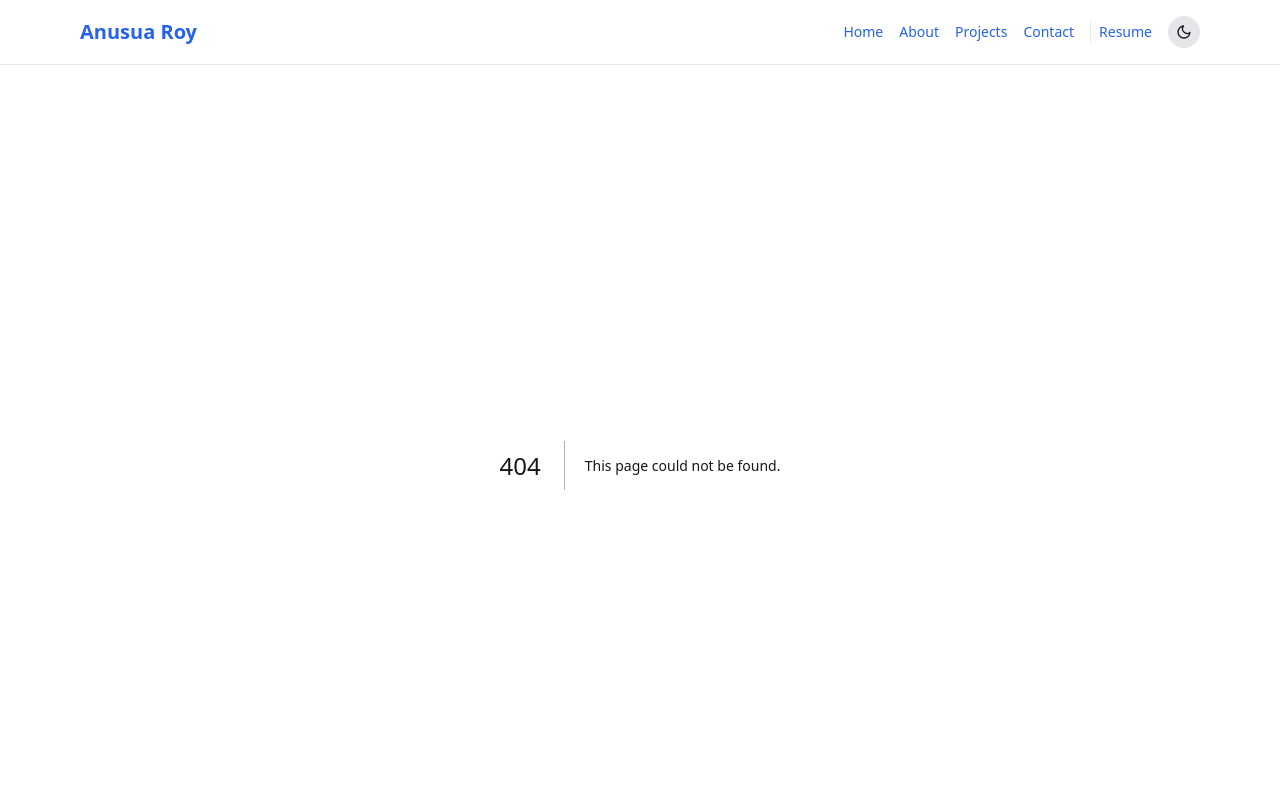
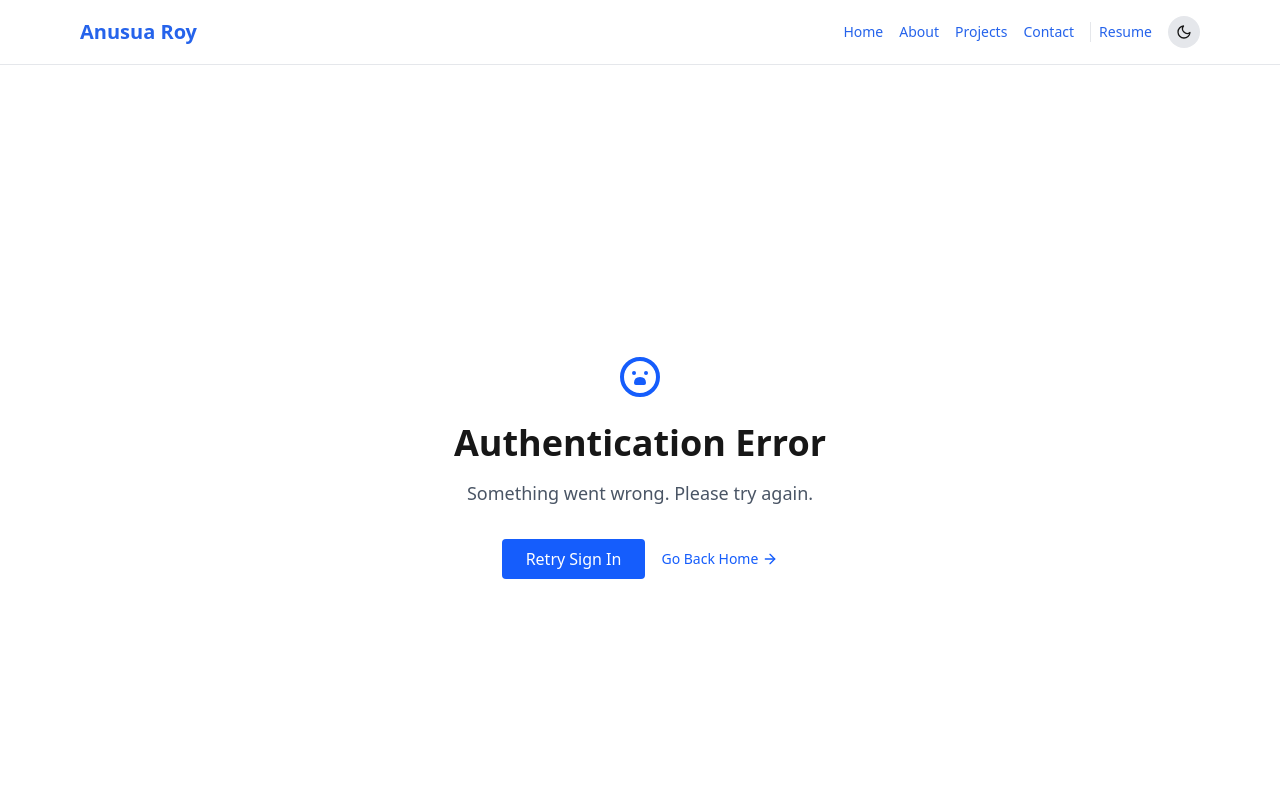
Before and after one commit to anusua-roy/my-portfolio, a Next.js app: page /api/auth/error in a window 1280 px wide. Before the commit this address had no page. Shown: the top 800 px of the page. Built offline with nearby package versions, Linux system fonts and the light colour scheme.

Commit message:
error and sign in fallback pages customised

```diff
--- a/src/app/admin/page.tsx
+++ b/src/app/admin/page.tsx
@@ -2,6 +2,7 @@
 
 import { useSession, signIn, signOut } from "next-auth/react";
 import { FcGoogle } from "react-icons/fc";
+import GoogleSignInButton from "@/components/GoogleSignInButton";
 
 export default function AdminPage() {
   const { data: session, status } = useSession();
@@ -15,14 +16,7 @@ export default function AdminPage() {
           You need to sign in with your Google account to access this area.
         </p>
 
-        <button
-          onClick={() => signIn("google")}
-          className="flex items-center gap-3 px-6 py-2 border rounded-lg shadow-sm hover:shadow-md transition bg-white dark:bg-gray-900 border-gray-300 dark:border-gray-700"
-          style={{ color: "var(--foreground)" }}
-        >
-          <FcGoogle size={22} />
-          <span className="font-medium">Sign in with Google</span>
-        </button>
+        <GoogleSignInButton />
       </section>
     );
   }
--- /dev/null
+++ b/src/app/api/auth/error/page.tsx
@@ -0,0 +1,75 @@
+"use client";
+
+import { useSearchParams } from "next/navigation";
+import PrimaryButton from "@/components/PrimaryButton";
+import CTAButton from "@/components/CTAButton";
+import { motion } from "framer-motion";
+
+export default function AuthErrorPage() {
+  const searchParams = useSearchParams();
+  const error = searchParams.get("error");
+
+  let errorMessage = "Something went wrong. Please try again.";
+  if (error === "AccessDenied") {
+    errorMessage = "Access Denied. You do not have permission.";
+  } else if (error === "Configuration") {
+    errorMessage = "Authentication configuration error.";
+  } else if (error === "OAuthAccountNotLinked") {
+    errorMessage = "Email already linked with a different provider.";
+  } else if (error === "Verification") {
+    errorMessage = "Verification failed.";
+  }
+
+  return (
+    <div className="min-h-screen flex flex-col items-center justify-center text-center px-4">
+      {/* Animated Icon */}
+      <motion.div
+        initial={{ opacity: 0, scale: 0.8 }}
+        animate={{ opacity: 1, scale: 1 }}
+        transition={{ duration: 0.6 }}
+        className="mb-6"
+      >
+        {/* Sad Face Icon */}
+        <svg
+          xmlns="http://www.w3.org/2000/svg"
+          className="h-12 w-12 text-blue-600 dark:text-blue-400"
+          fill="none"
+          viewBox="0 0 24 24"
+          stroke="currentColor"
+          strokeWidth={2}
+        >
+          <path
+            strokeLinecap="round"
+            strokeLinejoin="round"
+            d="M12 14c-1.333 0-2 .667-2 2h4c0-1.333-.667-2-2-2zm0-10a9 9 0 100 18 9 9 0 000-18zm-3 7h.01M15 11h.01"
+          />
+        </svg>
+      </motion.div>
+      {/* Animated Heading */}
+      <motion.h1
+        initial={{ opacity: 0, y: -20 }}
+        animate={{ opacity: 1, y: 0 }}
+        transition={{ duration: 0.6 }}
+        className="text-4xl font-bold mb-4"
+      >
+        Authentication Error
+      </motion.h1>
+
+      {/* Animated Error Message */}
+      <motion.p
+        initial={{ opacity: 0, y: 20 }}
+        animate={{ opacity: 1, y: 0 }}
+        transition={{ duration: 0.8 }}
+        className="text-lg text-gray-600 dark:text-gray-400 mb-8"
+      >
+        {errorMessage}
+      </motion.p>
+
+      {/* Action Buttons */}
+      <div className="flex gap-4 justify-center">
+        <PrimaryButton href="/api/auth/signin" label="Retry Sign In" />
+        <CTAButton href="/" label="Go Back Home" />
+      </div>
+    </div>
+  );
+}
--- /dev/null
+++ b/src/app/signin/page.tsx
@@ -0,0 +1,32 @@
+"use client";
+
+import { motion } from "framer-motion";
+import GoogleSignInButton from "@/components/GoogleSignInButton";
+
+export default function SignInPage() {
+  return (
+    <section className="min-h-screen flex flex-col items-center justify-center text-center px-4">
+      {/* Animated Heading */}
+      <motion.h1
+        initial={{ opacity: 0, y: -20 }}
+        animate={{ opacity: 1, y: 0 }}
+        transition={{ duration: 0.6 }}
+        className="text-4xl font-bold mb-4"
+      >
+        Sign in to Manage your Portfolio
+      </motion.h1>
+
+      {/* Animated Subheading */}
+      <motion.p
+        initial={{ opacity: 0, y: 20 }}
+        animate={{ opacity: 1, y: 0 }}
+        transition={{ duration: 0.8 }}
+        className="mb-8 text-sm text-gray-500 dark:text-gray-400 max-w-md"
+      >
+        Please sign in with your Google account to access the Admin portal.
+      </motion.p>
+
+      <GoogleSignInButton />
+    </section>
+  );
+}
--- /dev/null
+++ b/src/components/GoogleSignInButton.tsx
@@ -0,0 +1,29 @@
+"use client";
+
+import { signIn } from "next-auth/react";
+import { FcGoogle } from "react-icons/fc";
+import { motion } from "framer-motion";
+
+interface GoogleSignInButtonProps {
+  text?: string; // default "Sign in with Google"
+}
+
+export default function GoogleSignInButton({
+  text = "Sign in with Google",
+}: GoogleSignInButtonProps) {
+  return (
+    <motion.button
+      whileHover={{ scale: 1.05 }}
+      whileTap={{ scale: 0.95 }}
+      onClick={() => signIn("google")}
+      className="flex items-center gap-3 px-6 py-2 rounded-lg border shadow-sm transition transform hover:scale-105 hover:shadow-md
+  bg-white dark:bg-gray-900
+  border-gray-300 dark:border-gray-700
+  text-gray-800 dark:text-gray-100
+  hover:bg-gray-100 dark:hover:bg-gray-700"
+    >
+      <FcGoogle size={22} />
+      <span className="font-medium">{text}</span>
+    </motion.button>
+  );
+}
--- a/src/lib/auth/options.ts
+++ b/src/lib/auth/options.ts
@@ -8,6 +8,10 @@ export const authOptions: NextAuthOptions = {
       clientSecret: process.env.GOOGLE_CLIENT_SECRET!,
     }),
   ],
+  pages: {
+    signIn: "/signin",
+    error: "/api/auth/error",
+  },
   secret: process.env.NEXTAUTH_SECRET,
   callbacks: {
     async signIn({ user }) {
```
